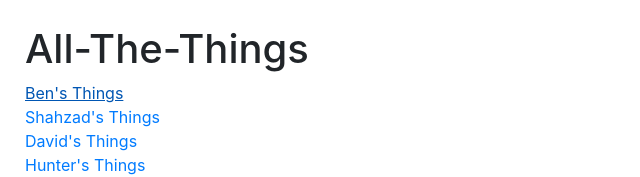
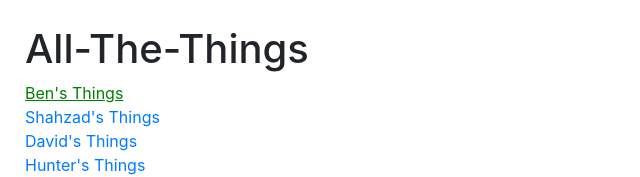
Before and after one commit to vongdara16/all-the-things, a React (Create React App) app: page / in a window 1280 px wide. In both pictures the pointer is over the link "Ben's Things". Shown: the top 177 px of the page, without its empty margins (0-640 px from the left). Built offline with nearby package versions, Linux system fonts and the light colour scheme.

Commit message:
change style

```diff
--- a/src/App.css
+++ b/src/App.css
@@ -28,6 +28,15 @@
   color: #61dafb;
 }
 
+.App-link:hover {
+  cursor: pointer;
+  color: green;
+}
+
+a:hover {
+  color: green;
+}
+
 @keyframes App-logo-spin {
   from {
     transform: rotate(0deg);
```
